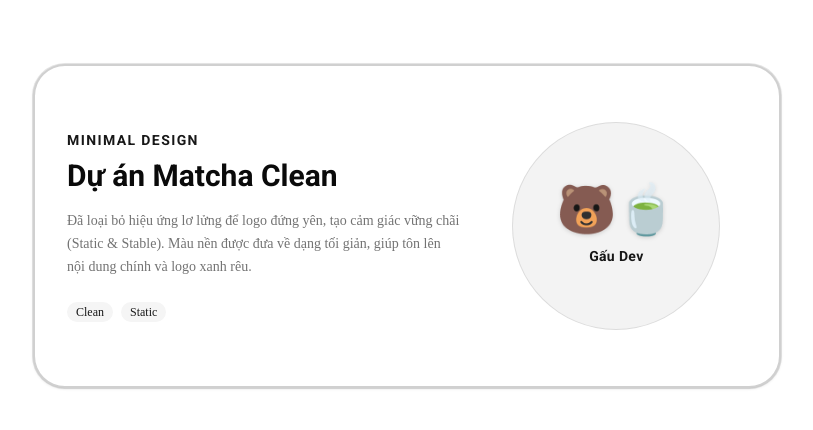
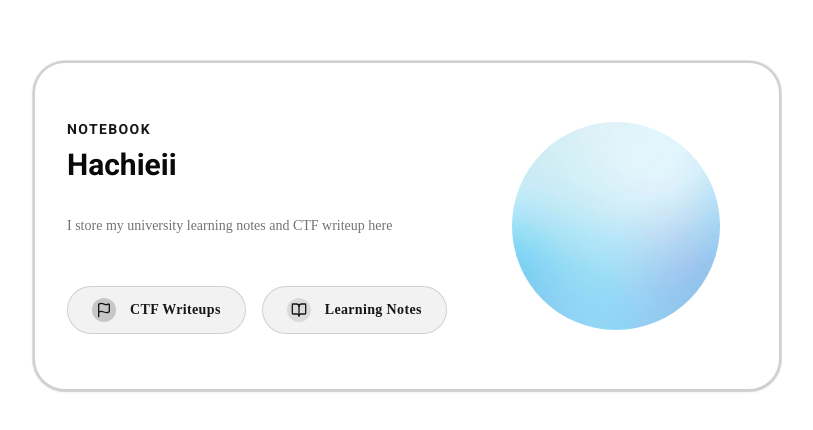
Before and after one commit to Hachieii/Archive, a Next.js app: page / in a window 1280 px wide. Shown: the part 174-604 px from the top of the page, without its empty margins (233-1046 px from the left). Built offline with nearby package versions, Linux system fonts and the light colour scheme.

Commit message:
Update profile page and delete comments gen by ai

```diff
--- a/app/globals.css
+++ b/app/globals.css
@@ -3,9 +3,6 @@
 
 @custom-variant dark (&:is(.dark *));
 
-/* ================================================= */
-/* 1. ANIMATION DEFINITIONS (Giữ nguyên)             */
-/* ================================================= */
 @keyframes m3FadeInUp {
   from {
     opacity: 0;
@@ -125,14 +122,11 @@
   --color-sidebar-border: var(--sidebar-border);
   --color-sidebar-ring: var(--sidebar-ring);
 
-  /* === CẬP NHẬT FONT ROBOTO === */
-  /* Font Sans & Brand: Dùng Roboto */
   --font-sans: var(--font-roboto), "Roboto", ui-sans-serif, system-ui,
     sans-serif;
   --font-brand: var(--font-roboto), "Roboto", ui-sans-serif, system-ui,
     sans-serif;
 
-  /* Font Mono: Dùng Roboto Mono */
   --font-mono: var(--font-roboto-mono), "Roboto Mono", ui-monospace, monospace;
 
   /* Radius */
@@ -146,7 +140,6 @@
 }
 
 @layer utilities {
-  /* Animation Utilities (Giữ nguyên) */
   .animate-m3-fade-in {
     animation: m3FadeInUp 0.5s cubic-bezier(0.05, 0.7, 0.1, 1) both;
   }
@@ -174,7 +167,6 @@
   .animate-m3-shake {
     animation: m3Shake 0.4s cubic-bezier(0.2, 0, 0, 1);
   }
-
   .ease-m3-emphasized {
     transition-timing-function: cubic-bezier(0.2, 0, 0, 1);
   }
@@ -186,9 +178,6 @@
   }
 }
 
-/* ================================================= */
-/* 2. THEME ZINC (Giữ nguyên)                        */
-/* ================================================= */
 :root {
   --background: oklch(1 0 0);
   --foreground: oklch(0.145 0 0);
@@ -258,7 +247,6 @@
   }
 
   html {
-    /* Áp dụng biến Roboto */
     font-family: var(--font-roboto), "Roboto", ui-sans-serif, system-ui,
       sans-serif;
   }
@@ -266,17 +254,15 @@
   body {
     @apply bg-background text-foreground;
     -webkit-font-smoothing: antialiased;
-    /* Xóa font-weight: 525 vì Roboto chuẩn không hỗ trợ, dùng mặc định (400) */
+    font-weight: 500;
   }
 
-  /* Font Code mới */
   code,
   pre,
   kbd {
     font-family: var(--font-mono), monospace;
   }
 
-  /* Font Brand mới (Dùng chung Roboto) */
   h1,
   h2,
   h3,
--- a/app/layout.tsx
+++ b/app/layout.tsx
@@ -1,19 +1,15 @@
 import type { Metadata } from "next";
-// 1. Import Roboto và Roboto Mono
 import { Roboto, Roboto_Mono } from "next/font/google";
 import "./globals.css";
 import { ThemeProvider } from "@/components/theme-provider";
 
-// 2. Cấu hình Roboto (Font chính & Brand)
 const roboto = Roboto({
   subsets: ["latin"],
-  // Roboto chuẩn cần khai báo weight cụ thể
   weight: ["100", "300", "400", "500", "700", "900"],
   variable: "--font-roboto",
   display: "swap",
 });
 
-// 3. Cấu hình Roboto Mono (Font Code)
 const robotoMono = Roboto_Mono({
   subsets: ["latin"],
   variable: "--font-roboto-mono",
@@ -21,8 +17,8 @@ const robotoMono = Roboto_Mono({
 });
 
 export const metadata: Metadata = {
-  title: "Gấu's Portfolio",
-  description: "Portfolio built with Next.js, Tailwind v4 and Shadcn UI",
+  title: "Hachieii notebook",
+  description: "A collection of my CTF Writeups and learning notes",
 };
 
 export default function RootLayout({
--- a/app/page.tsx
+++ b/app/page.tsx
@@ -1,80 +1,67 @@
 import { Card } from "@/components/ui/card";
-import { Badge } from "@/components/ui/badge";
+import { Button } from "@/components/ui/button";
+import Image from "next/image";
+import Link from "next/link";
+import { BookOpen, Flag } from "lucide-react";
 
 export default function CleanCardNoFloat() {
   return (
     <>
-      {/* Chỉ giữ lại hiệu ứng xuất hiện (Pop In Bounce), bỏ Float */}
-      <style>{`
-        @keyframes popInBounce {
-          0% { opacity: 0; transform: scale(0.5); }
-          70% { opacity: 1; transform: scale(1.05); }
-          100% { opacity: 1; transform: scale(1); }
-        }
-
-        .animate-pop-in-bounce {
-          animation: popInBounce 0.8s cubic-bezier(0.05, 0.7, 0.1, 1.0) both;
-        }
-      `}</style>
-
       <div className="flex items-center justify-center min-h-screen w-full bg-background p-4">
-        {/* THIẾT KẾ LẠI MÀU NỀN:
-            - bg-card: Quay về nền sáng chuẩn của theme để dễ đọc chữ.
-            - border-primary/20: Viền xanh nhạt tinh tế.
-        */}
         <Card className="w-full max-w-3/5 bg-card border-2 border-primary/20 rounded-[32px] shadow-sm overflow-hidden">
           <div className="flex flex-col sm:flex-row items-center gap-6 p-8">
-            {/* === PHẦN TEXT (BÊN TRÁI) === */}
-            <div className="w-full sm:flex-[1.5] space-y-4 animate-m3-fade-in">
+            <div className="w-full sm:flex-[1.5] space-y-8 animate-m3-fade-in">
               <div>
                 <div className="font-brand font-bold text-primary text-sm tracking-widest uppercase mb-2">
-                  Minimal Design
+                  notebook
                 </div>
                 <h2 className="font-brand text-3xl font-bold text-foreground">
-                  Dự án Matcha Clean
+                  Hachieii
                 </h2>
               </div>
 
-              <p className="text-muted-foreground leading-relaxed animate-m3-fade-in delay-[100ms]">
-                Đã loại bỏ hiệu ứng lơ lửng để logo đứng yên, tạo cảm giác vững
-                chãi (Static & Stable). Màu nền được đưa về dạng tối giản, giúp
-                tôn lên nội dung chính và logo xanh rêu.
+              <p className="text-muted-foreground leading-relaxed animate-m3-fade-in delay-100">
+                I store my university learning notes and CTF writeup here
               </p>
 
-              <div className="flex gap-2 flex-wrap pt-2 animate-m3-fade-in delay-200">
-                <Badge
-                  variant="secondary"
-                  className="hover:bg-primary/20 transition-colors"
+              <div className="flex flex-wrap gap-4 pt-4 animate-m3-fade-in delay-200 justify-center sm:justify-start">
+                <Button
+                  nativeButton={false}
+                  render={<Link href="/ctf-writeup" />}
+                  className="group h-12 px-6 rounded-full border border-primary/20 bg-foreground/5 text-primary transition-all duration-500 ease-m3-emphasized hover:bg-primary/20 hover:border-foreground/10 hover:shadow-md active:scale-[0.98] active:shadow-none"
                 >
-                  Clean
-                </Badge>
-                <Badge
-                  variant="secondary"
-                  className="hover:bg-primary/20 transition-colors"
+                  <div className="mr-2 p-1 rounded-full bg-primary/20 group-hover:bg-primary/30 transition-colors duration-300 ease-m3-emphasized">
+                    <Flag className="w-4 h-4" />
+                  </div>
+                  <span className="font-semibold tracking-wide">
+                    CTF Writeups
+                  </span>
+                </Button>
+
+                <Button
+                  nativeButton={false}
+                  render={<Link href="/notes" />}
+                  className="group h-12 px-6 rounded-full border border-primary/20 bg-foreground/5 text-primary transition-all duration-500 ease-m3-emphasized hover:bg-primary/20 hover:border-foreground/10 hover:shadow-md active:scale-[0.98] active:shadow-none"
                 >
-                  Static
-                </Badge>
+                  <div className="mr-2 p-1 rounded-full bg-foreground/10 group-hover:bg-foreground/20 transition-colors duration-300 ease-m3-emphasized">
+                    <BookOpen className="w-4 h-4" />
+                  </div>
+                  <span className="font-semibold tracking-wide">
+                    Learning Notes
+                  </span>
+                </Button>
               </div>
             </div>
 
-            {/* === PHẦN LOGO (BÊN PHẢI) === */}
-            {/* animate-pop-in-bounce: Chỉ nảy nhẹ 1 lần lúc mới hiện ra rồi đứng yên */}
-            <div className="w-full sm:flex-1 flex justify-center self-center animate-pop-in-bounce delay-300">
-              {/* VÒNG TRÒN LOGO:
-                  - bg-primary/5: Nền xanh cực nhạt, tạo cảm giác "Matcha loãng".
-                  - hover:bg-primary/10: Đậm hơn chút xíu khi di chuột vào.
-                  - Đã xóa animate-float.
-              */}
-              <div className="group flex h-52 w-52 items-center justify-center rounded-full border border-primary/10 bg-primary/5 text-primary transition-all duration-500 ease-m3-emphasized hover:scale-105 hover:bg-primary/10 hover:shadow-md">
-                <div className="text-center">
-                  {/* Icon to lên một chút */}
-                  <div className="text-5xl drop-shadow-sm transition-transform duration-300 ">
-                    🐻🍵
-                  </div>
-                  <div className="font-brand font-bold text-sm mt-3 tracking-wide">
-                    Gấu Dev
-                  </div>
-                </div>
+            <div className="w-full sm:flex-1 flex justify-center self-center animate-m3-scale-in delay-300">
+              <div className="group flex h-52 w-52 items-center justify-center rounded-full overflow-hidden border border-primary/10 bg-primary/5 text-primary transition-all duration-500 ease-m3-emphasized hover:bg-primary/10 hover:shadow-md mask-[radial-gradient(white,black)]">
+                <Image
+                  src="/images/avatar.png"
+                  alt="Hachieii Profile"
+                  fill
+                  className="object-cover"
+                  priority
+                />
               </div>
             </div>
           </div>
--- a/package.json
+++ b/package.json
@@ -14,6 +14,7 @@
     "@hugeicons/react": "^1.1.4",
     "class-variance-authority": "^0.7.1",
     "clsx": "^2.1.1",
+    "lucide-react": "^0.562.0",
     "next": "16.1.1",
     "next-themes": "^0.4.6",
     "react": "19.2.3",
```
Also changed, not shown: public/images/avatar.png (added), 1 other file (tests, documents, lock files or other folders).
